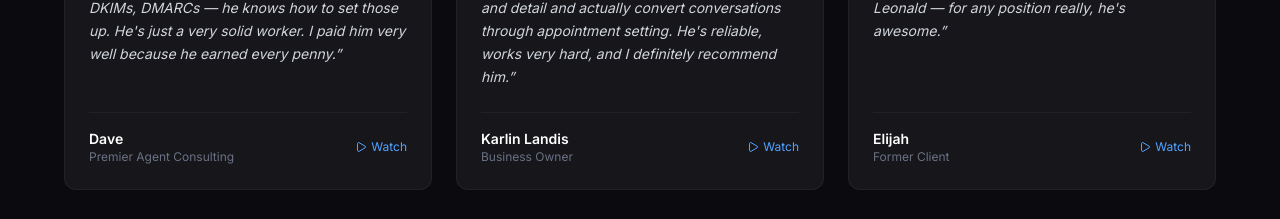
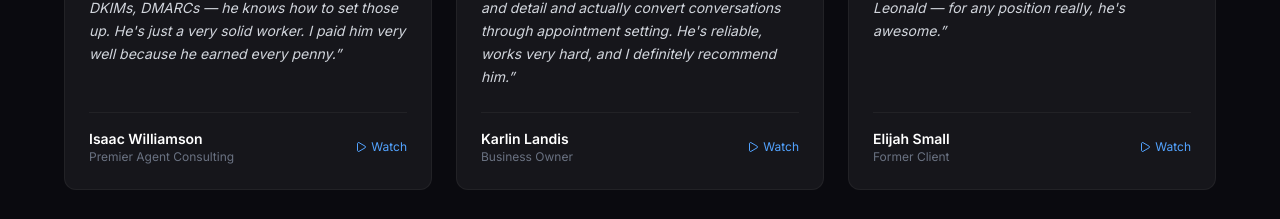
Before and after one commit to JiNXxo/Portfolio2025, a Next.js app: page / in a window 1280 px wide. Shown: the part 5599-5818 px from the top of the page. Built offline with nearby package versions, Linux system fonts and the light colour scheme.

Commit message:
fix: update testimonial names for Isaac Williamson and Elijah Small

```diff
--- a/components/sections/testimonials.tsx
+++ b/components/sections/testimonials.tsx
@@ -8,7 +8,7 @@ const testimonials = [
   {
     quote:
       "He really took on Go High Level, learning how to build automations and monitor reporting. He helped set up our cold email campaigns through Instantly — the DNS settings, SPFs, DKIMs, DMARCs — he knows how to set those up. He's just a very solid worker. I paid him very well because he earned every penny.",
-    name: "Dave",
+    name: "Isaac Williamson",
     role: "Premier Agent Consulting",
     video: "https://www.youtube.com/shorts/9sJFbDFVk34",
   },
@@ -22,7 +22,7 @@ const testimonials = [
   {
     quote:
       "He's a very good hard worker. He always gets the job done. He's always on time. I would take him back in a heartbeat. If anyone's interested in a solid virtual assistant, please pick up Leonald — for any position really, he's awesome.",
-    name: "Elijah",
+    name: "Elijah Small",
     role: "Former Client",
     video: "https://www.youtube.com/shorts/iJWXbLGL2PY",
   },
```
